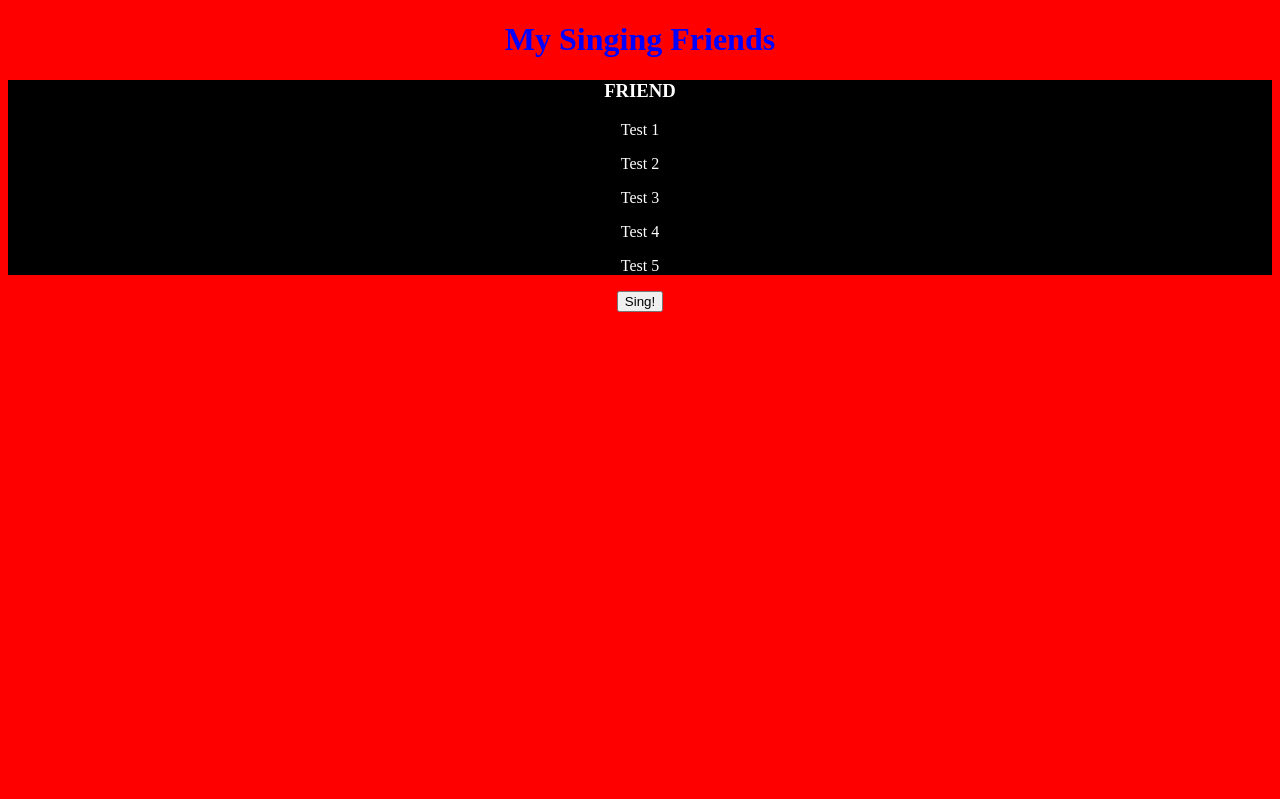
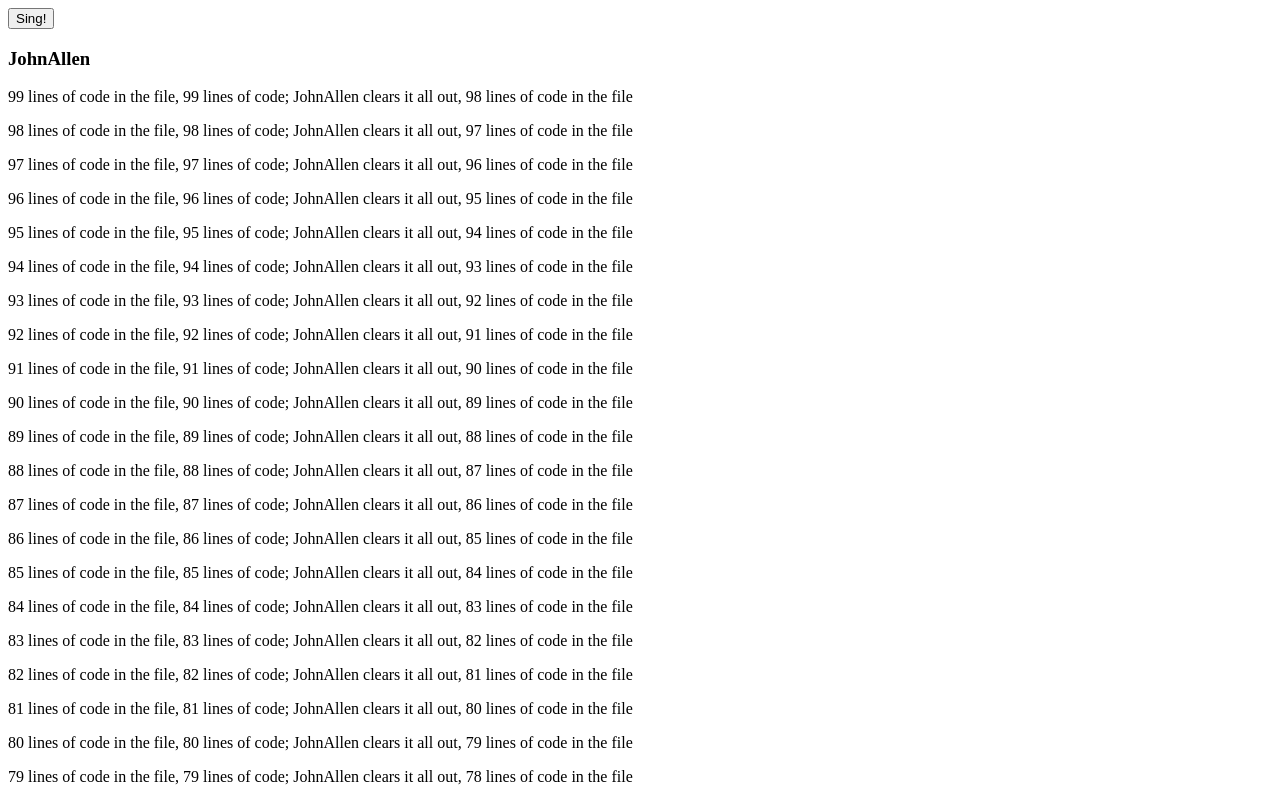
Before and after one commit to dvaug86/99-lines-of-code-part-2, a plain HTML site: page index.html in a window 1280 px wide. Both pictures are taken after a click on the button "Sing!". Shown: the top 799 px of the page. Drawn offline with Linux system fonts and the light colour scheme.

Commit message:
button pressed sends out all 5 names. Each name has the 99 lines of code

```diff
--- a/apps.js
+++ b/apps.js
@@ -1,36 +1,54 @@
 document.addEventListener("DOMContentLoaded", function () {
 
 //create button
-var btn = document.createElement('button');
-var btnText = document.createTextNode('Sing!');
-btn.appendChild(btnText);
-document.body.appendChild(btn);
+    var btn = document.createElement('button');
+    var btnText = document.createTextNode('Sing!');
+    btn.appendChild(btnText);
+    document.body.appendChild(btn);
+
+    btn.addEventListener('click', sing);
 
 
 
 
+    //An array of 5 of my friends
+    var friends = ['JohnAllen', 'Collin', 'Cam', 'Matt', 'Mike'];
 
 
+    //newNum = currentNum - 1;
 
-//An array of 5 of my friends
-myFriends = ['JohnAllen', 'Collin', 'Cam', 'Matt', 'Mike'];
+    function sing() {
+        for (i = 0; i < friends.length; i++) {
+            var friendsDiv = document.createElement('div');
+            friendsDiv.className = 'friends-div';
 
+            var h3Element = document.createElement('h3');
+            var h3Text = document.createTextNode(friends[i]);
+            h3Element.appendChild(h3Text);
+            friendsDiv.appendChild(h3Element);
+            document.body.appendChild(friendsDiv);
 
-//newNum = currentNum - 1;
+            for (var num = 99; num >= 1; num--) {
+                if (num > 2) {
+                    var songLine = document.createElement('p');
+                    var songText = document.createTextNode(num + " lines of code in the file, " + num + " lines of code; " + friends[i] + " clears it all out, " + (num - 1) + " lines of code in the file")
+                    songLine.appendChild(songText);
+                    friendsDiv.appendChild(songLine);
 
-btn.addEventListener('click', ()=> {
-for(i=0; i<myFriends.length; i++) {
-    console.log(myFriends[i])
+                } if (num === 2) {
+                    songLine = document.createElement('p');
+                    songText = document.createTextNode(num + " lines of code in the file, " + num + " lines of code; " + friends[i] + " clears it all out, 1 more line of code in the file");
+                    songLine.appendChild(songText);
+                    friendsDiv.appendChild(songLine);
 
-    for (num = 99; num >= 1; num--){
-        if(num > 2 ){
-            console.log(num + " lines of code in the file, " + num + " lines of code; " + myFriends[i] + " clears it all out, " + (num-1) + " lines of code in the file")
-        }if(num===2){
-            console.log(num + " lines of code in the file, " + num + " lines of code; " + myFriends[i] + " clears it all out, 1 more line of code in the file")
-        }if (num===1){
-        console.log(num + " lines of code in the file, " + num + " lines of code; " + myFriends[i] + " clears it all out, no more lines of code in the file")
+                } if (num === 1) {
+                    songLine = document.createElement('p');
+                    songText = document.createTextNode(num + " lines of code in the file, " + num + " lines of code; " + friends[i] + " clears it all out, no more lines of code in the file");
+                    songLine.appendChild(songText);
+                    friendsDiv.appendChild(songLine);
+                }
+
+            }
         }
     }
-}
 });
-});
--- a/index.html
+++ b/index.html
@@ -4,21 +4,10 @@
     <meta charset="UTF-8">
     <meta http-equiv="X-UA-Compatible" content="IE=edge">
     <meta name="viewport" content="width=device-width, initial-scale=1.0">
-    <title>99 Lines of Code In The File Pt 2</title>
-    <link rel="stylesheet" href="styles.css">
-    <script src="apps.js"> </script>
+    <title>99 Lines of Code Part 2</title>
 </head>
 <body>
-   <h1>My Singing Friends</h1>
-   <div class="friend">
 
-        <h3>Friend</h3>
-            <p>Test 1</p>
-            <p>Test 2</p>
-            <p>Test 3</p>
-            <p>Test 4</p>
-            <p>Test 5</p>
-
-   </div>
+    <script src="apps.js"> </script>
 </body>
 </html>
```
Also changed, not shown: 1 other file.
